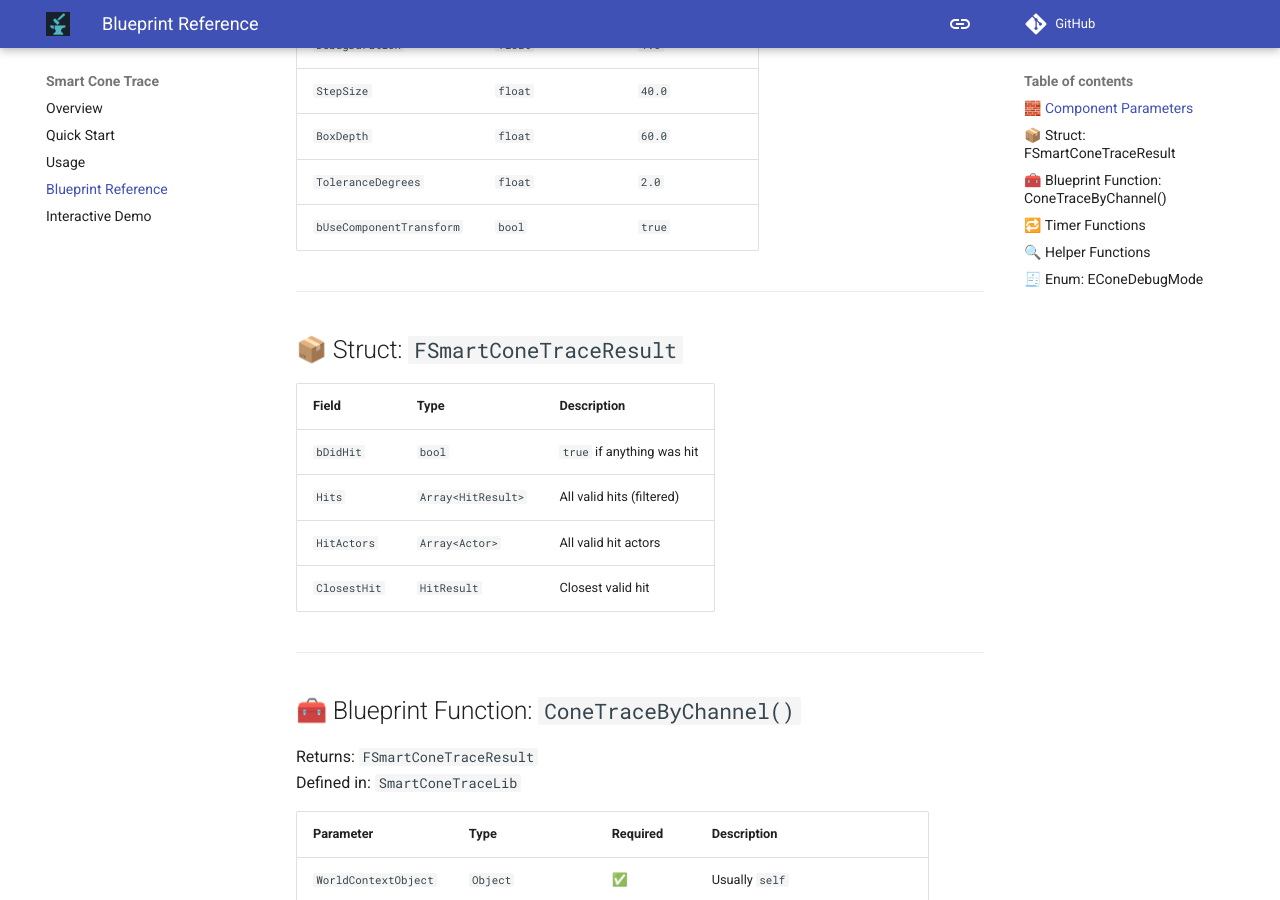
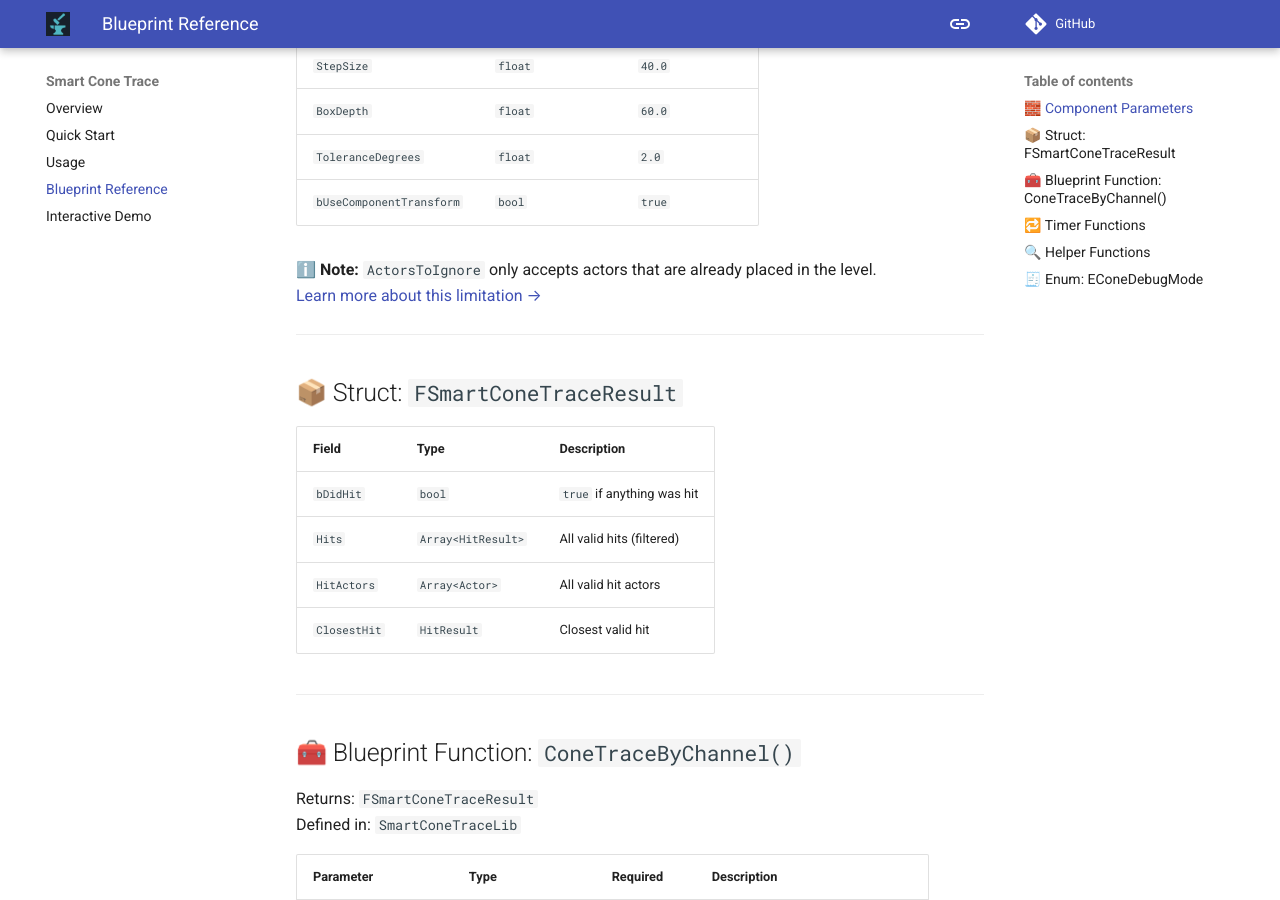
Before and after one commit to george-shilovsky/quickforge-docs, an MkDocs documentation site: the page built from docs/SmartConeTrace/reference.md, in a window 1280 px wide and 900 px high, scrolled down 944 px. Built offline with MkDocs 1.6.1 and Material for MkDocs 9.7.7, drawn with Linux system fonts in a browser that asks for light colours; comment, search, counter and statistics services are not loaded.

Commit message:
Update reference.md

```diff
--- a/docs/SmartConeTrace/reference.md
+++ b/docs/SmartConeTrace/reference.md
@@ -25,6 +24,9 @@ This is a complete reference for all parameters, structures, functions, and enum
 | `BoxDepth`               | `float`                | `60.0`      |
 | `ToleranceDegrees`       | `float`                | `2.0`       |
 | `bUseComponentTransform` | `bool`                 | `true`      |
+
+**ℹ️ Note:** `ActorsToIgnore` only accepts actors that are already placed in the level.
+[Learn more about this limitation →](usage.md#about-actorstoignore)
 
 ---
 
```
Also changed, not shown: other parts of docs/SmartConeTrace/reference.md (+0 -1 lines).
